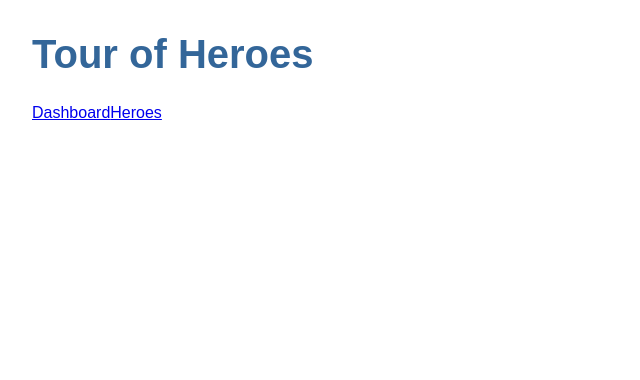
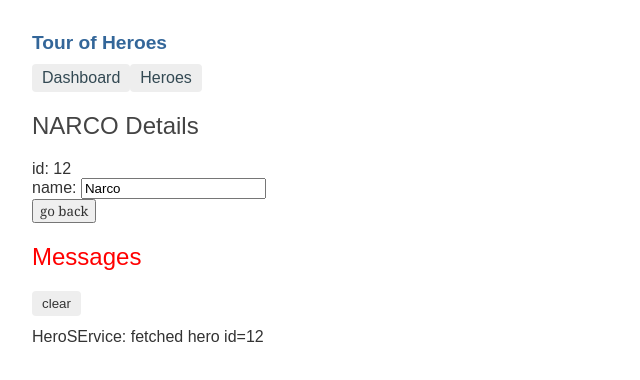
Before and after one commit to 5630/angular-tour-of-heroes, an Angular app: page /detail/12 in a window 1280 px wide. Shown: the top 380 px of the page, without its empty margins (0-640 px from the left). Built offline with nearby package versions, Linux system fonts and the light colour scheme.

Commit message:
Fix: Routable HeroDetailComponent

```diff
--- a/src/app/app.component.css
+++ b/src/app/app.component.css
@@ -0,0 +1,28 @@
+/* AppComponent에 적용되는 CSS 스타일 */
+h1 {
+    font-size: 1.2em;
+    margin-bottom: 0;
+  }
+  h2 {
+    font-size: 2em;
+    margin-top: 0;
+    padding-top: 0;
+  }
+  nav a {
+    padding: 5px 10px;
+    text-decoration: none;
+    margin-top: 10px;
+    display: inline-block;
+    background-color: #eee;
+    border-radius: 4px;
+  }
+  nav a:visited, a:link {
+    color: #334953;
+  }
+  nav a:hover {
+    color: #039be5;
+    background-color: #cfd8dc;
+  }
+  nav a.active {
+    color: #039be5;
+  }
--- a/src/app/hero-detail/hero-detail.component.html
+++ b/src/app/hero-detail/hero-detail.component.html
@@ -7,3 +7,4 @@
         </label>
     </div>
 </div>
+<button (click)="goBack()">go back</button>
--- a/src/app/hero-detail/hero-detail.component.ts
+++ b/src/app/hero-detail/hero-detail.component.ts
@@ -1,5 +1,9 @@
 import { Component, OnInit, Input } from '@angular/core';
+import { ActivatedRoute } from '@angular/router';
+import { Location } from '@angular/common';
+
 import { Hero } from '../hero';
+import { HeroService } from '../hero.service';
 
 @Component({
   selector: 'app-hero-detail',
@@ -9,9 +13,24 @@
 export class HeroDetailComponent implements OnInit {
   @Input() hero: Hero;
 
-  constructor() { }
+  constructor(
+    private route: ActivatedRoute,
+    private heroService: HeroService,
+    private location: Location
+  ) { }
 
   ngOnInit() {
+    this.getHero();
+  }
+
+  getHero(): void {
+    const id = +this.route.snapshot.paramMap.get('id');
+    this.heroService.getHero(id)
+      .subscribe(hero => this.hero = hero);
+  }
+
+  goBack(): void {
+    this.location.back();
   }
 
 }
--- a/src/app/hero.service.ts
+++ b/src/app/hero.service.ts
@@ -17,4 +17,10 @@
     this.messageService.add('HeroService: fetched heroes');
     return of(HEROES);
   }
+
+  getHero(id: number): Observable<Hero> {
+    // TODO: 이 메시지는 서버에서 히어로 정보를 가져운 _후에_ 보내야 합니다.
+    this.messageService.add(`HeroSErvice: fetched hero id=${id}`);
+    return of(HEROES.find(hero => hero.id === id));
+  }
 }
```
